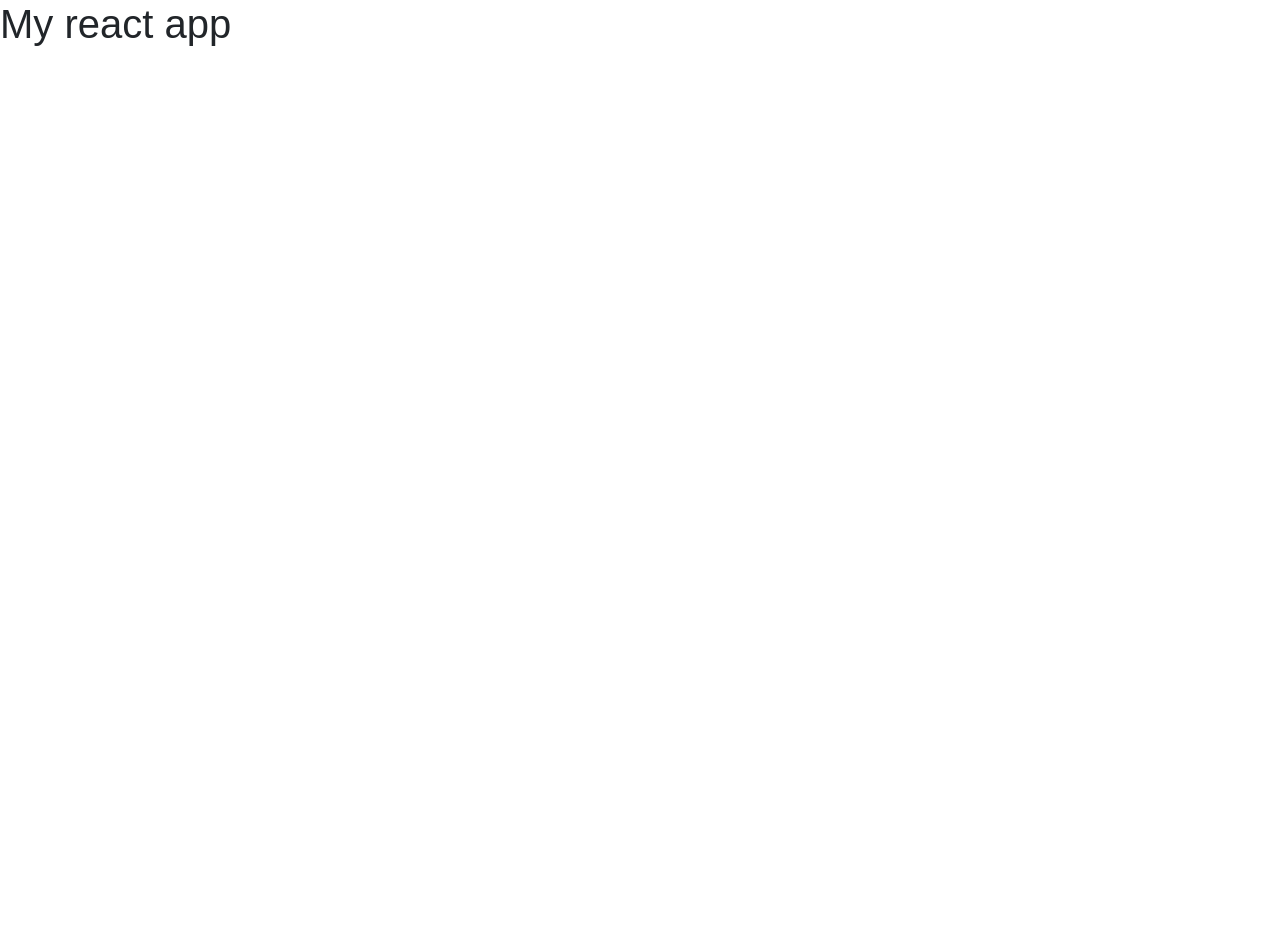
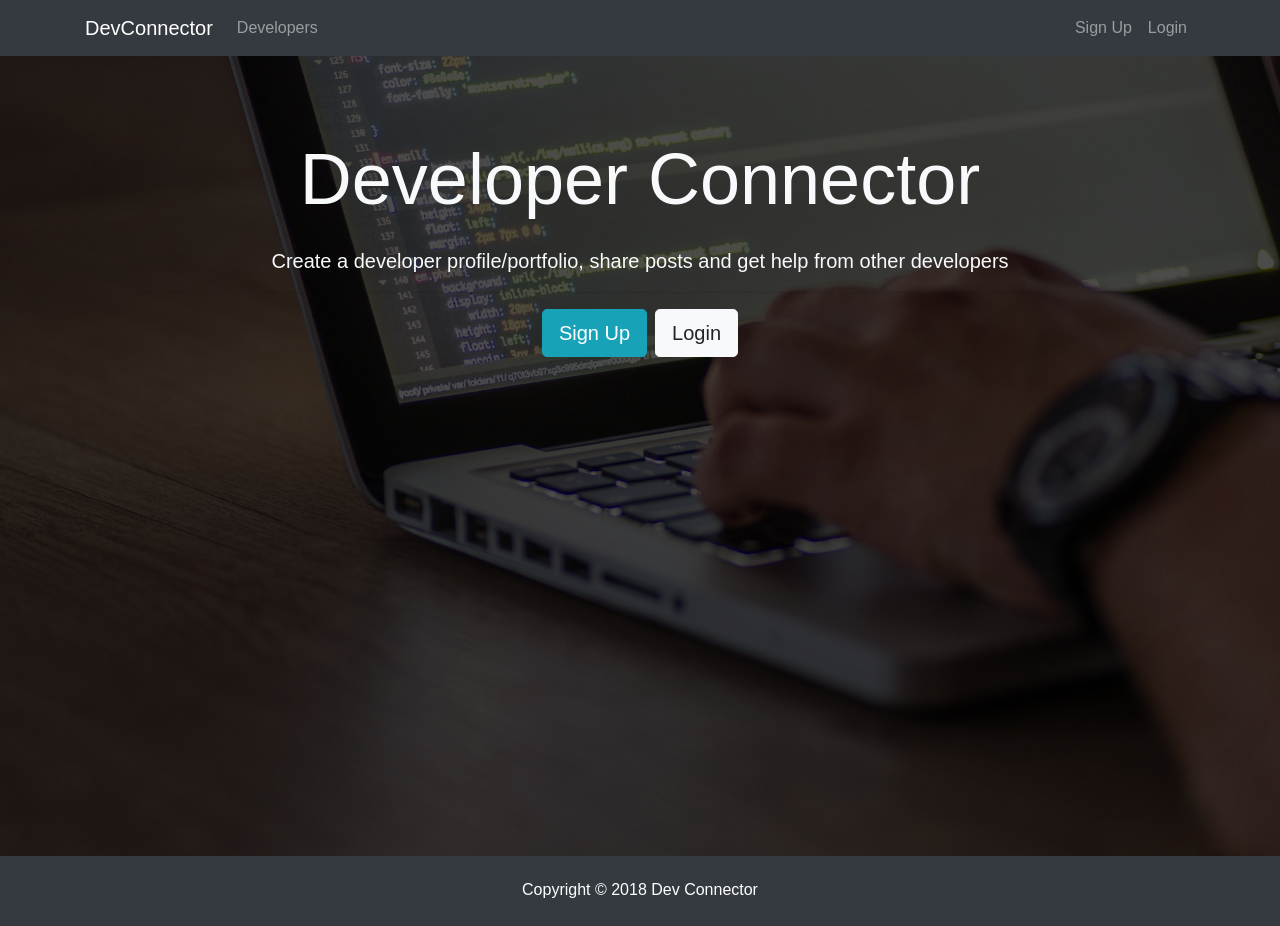
Before and after one commit to storiaca/dev-connector, a React (Create React App) app in the folder client/: page / in a window 1280 px wide. Before the commit the page ends 800 px from the top, so only its background shows below. Built offline with nearby package versions, Linux system fonts and the light colour scheme.

Commit message:
Create Layout, Footer and Navbar components

```diff
--- a/client/src/App.js
+++ b/client/src/App.js
@@ -1,11 +1,19 @@
 import React, { Component } from 'react';
+
+// Components
+import Navbar from './components/layout/Navbar';
+import Landing from './components/layout/Landing';
+import Footer from './components/layout/Footer';
+
 import './App.css';
 
 class App extends Component {
   render() {
     return (
       <div className="App">
-        <h1>My react app</h1>
+        <Navbar />
+        <Landing />
+        <Footer />
       </div>
     );
   }
--- /dev/null
+++ b/client/src/components/layout/Footer.jsx
@@ -0,0 +1,9 @@
+import React from 'react'
+
+export default () => {
+  return (
+    <footer className="bg-dark text-white mt-5 p-4 text-center">
+      Copyright &copy; { new Date().getFullYear() } Dev Connector
+    </footer>
+  )
+}
--- /dev/null
+++ b/client/src/components/layout/Landing.jsx
@@ -0,0 +1,25 @@
+import React, { Component } from 'react'
+
+class Landing extends Component {
+  render() {
+    return (
+      <div className="landing">
+        <div className="dark-overlay landing-inner text-light">
+          <div className="container">
+            <div className="row">
+              <div className="col-md-12 text-center">
+                <h1 className="display-3 mb-4">Developer Connector</h1>
+                <p className="lead"> Create a developer profile/portfolio, share posts and get help from other developers</p>
+                <hr />
+                <a href="register.html" className="btn btn-lg btn-info mr-2">Sign Up</a>
+                <a href="login.html" className="btn btn-lg btn-light">Login</a>
+              </div>
+            </div>
+          </div>
+        </div>
+      </div>
+    )
+  }
+}
+
+export default Landing;
--- /dev/null
+++ b/client/src/components/layout/Navbar.jsx
@@ -0,0 +1,45 @@
+import React, { Component } from 'react'
+
+class Navbar extends Component {
+  render() {
+    return <div>
+      {/* Navbar */}
+      <nav className="navbar navbar-expand-sm navbar-dark bg-dark mb-4">
+        <div className="container">
+          <a className="navbar-brand" href="landing.html">
+            DevConnector
+          </a>
+          <button className="navbar-toggler" type="button" data-toggle="collapse" data-target="#mobile-nav">
+            <span className="navbar-toggler-icon" />
+          </button>
+
+          <div className="collapse navbar-collapse" id="mobile-nav">
+            <ul className="navbar-nav mr-auto">
+              <li className="nav-item">
+                <a className="nav-link" href="profiles.html">
+                  {" "}
+                  Developers
+                </a>
+              </li>
+            </ul>
+
+            <ul className="navbar-nav ml-auto">
+              <li className="nav-item">
+                <a className="nav-link" href="register.html">
+                  Sign Up
+                </a>
+              </li>
+              <li className="nav-item">
+                <a className="nav-link" href="login.html">
+                  Login
+                </a>
+              </li>
+            </ul>
+          </div>
+        </div>
+      </nav>
+    </div>;
+  }
+}
+
+export default Navbar;
```
